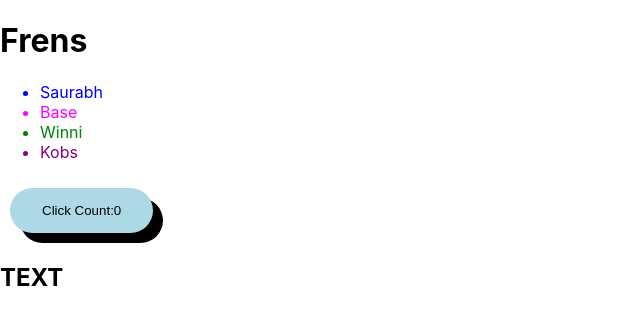
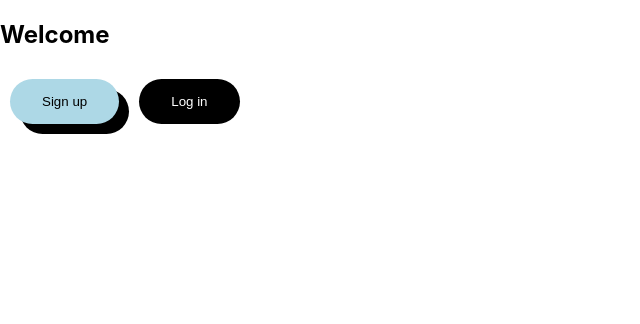
Before and after one commit to vaishnavi-bandaru/my-react-demo, a React (Create React App) app: page / in a window 1280 px wide. Shown: the top 324 px of the page, without its empty margins (0-640 px from the left). Built offline with nearby package versions, Linux system fonts and the light colour scheme.

Commit message:
Vaishnavi | implementing useContext

```diff
--- a/src/App.js
+++ b/src/App.js
@@ -1,5 +1,6 @@
 import './App.css';
 import MyButton from './components/MyButton/MyButton';
+import MyApp from './components/MyContext/MyContext';
 
 export default function App() {
     const clicked = true
@@ -20,9 +21,10 @@ export default function App() {
 
     return (
         <>
-            <h1>Frens</h1>
-            <ul>{listFrens}</ul>
-            <MyButton name={buttonName} showText={clicked}/>
+            {/* <h1>Frens</h1>
+        <ul>{listFrens}</ul> */}
+            {/* <MyButton name={buttonName} showText={clicked}/> */}
+            <MyApp/>
             {/* <MyButton name={buttonName} showText={clicked}/> */}
         </>
 
--- a/src/components/MyButton/MyButton.css
+++ b/src/components/MyButton/MyButton.css
@@ -2,7 +2,6 @@ button{
     border: 0px;
     padding: 15px 32px;
     text-align: center;
-    background-color: lightblue;
     box-shadow: 10px 10px;
     border-radius: 50px;
     margin: 10px;
--- /dev/null
+++ b/src/components/MyContext/MyContext.css
@@ -0,0 +1,13 @@
+.button-dark{
+    background-color: black !important;
+    color: white;
+    box-shadow: 10px 10px white;
+}
+
+.button-light{
+    background-color: lightblue !important;
+}
+
+.panel-dark{
+    background-color: gray;
+}
--- /dev/null
+++ b/src/components/MyContext/MyContext.js
@@ -0,0 +1,45 @@
+import { createContext, useContext } from 'react';
+import './MyContext.css'
+
+const ThemeContext = createContext(null);
+
+export default function MyApp() {
+  return (
+    <ThemeContext.Provider value="light">
+      <Form />
+    </ThemeContext.Provider>
+  )
+}
+
+function Form() {
+  return (
+    <Panel title="Welcome">
+      <Button>Sign up</Button>
+      <ThemeContext.Provider value="dark">
+        <Button>Log in</Button>
+      </ThemeContext.Provider>
+    </Panel>
+  );
+}
+
+function Panel({ title, children }) {
+  const theme = useContext(ThemeContext);
+  console.log(theme);
+  const className = 'panel-' + theme;
+  return (
+    <section className={className}>
+      <h1>{title}</h1>
+      {children}
+    </section>
+  )
+}
+
+function Button({ children }) {
+  const theme = useContext(ThemeContext);
+  const className = 'button-' + theme;
+  return (
+    <button className={className}>
+      {children}
+    </button>
+  );
+}
```
